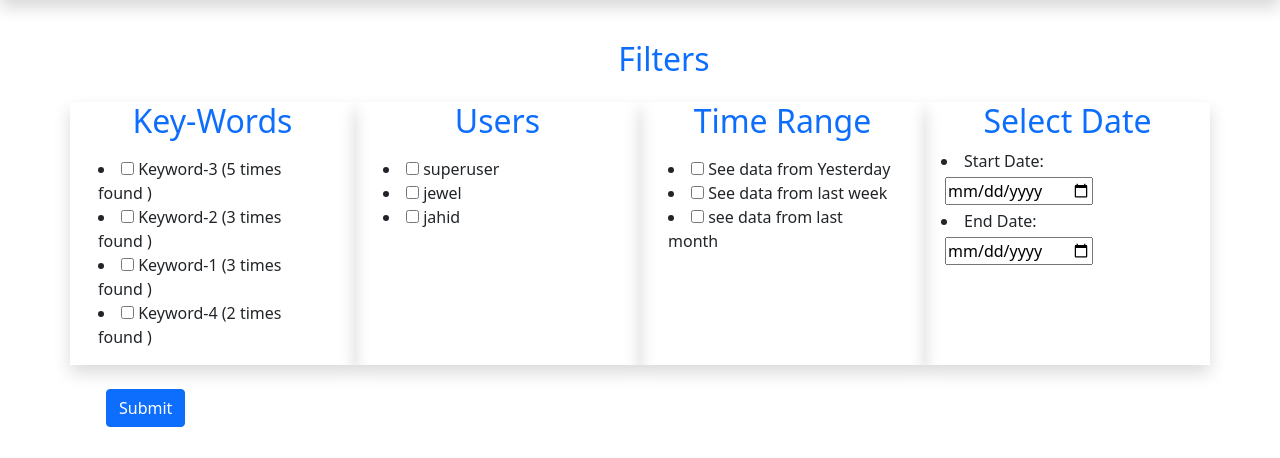
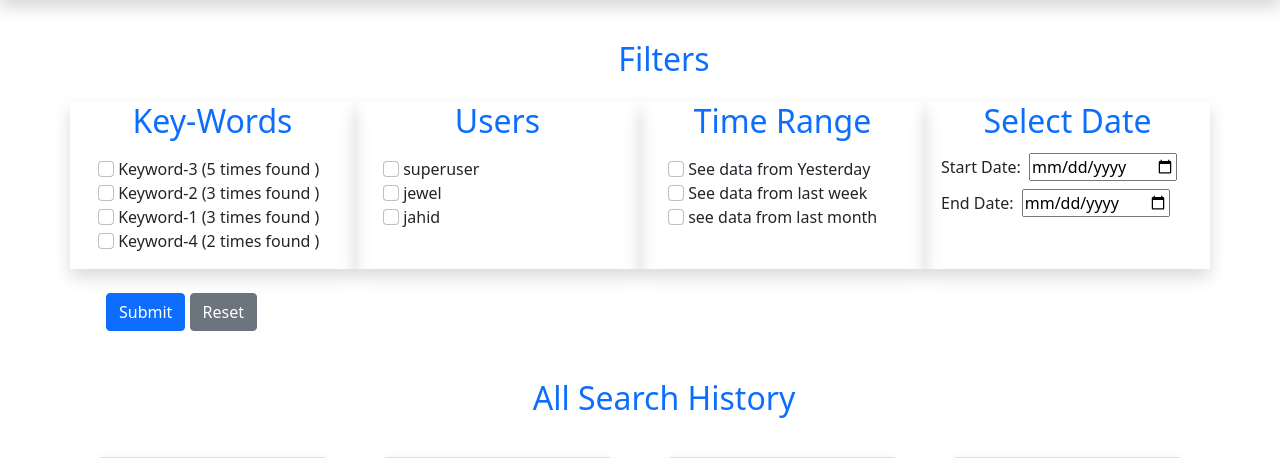
Before and after one commit to MahmudJewel/Django-Search_History, a Django app: page / in a window 1280 px wide. Shown: the part 56-514 px from the top of the page. Run offline with Django 4.2, Linux system fonts and the light colour scheme; data comes from the database, SQL or seed files in the repository; some libraries are stand-ins or nearby versions.

Commit message:
some designed changed on home page

```diff
--- a/second/views.py
+++ b/second/views.py
@@ -51,9 +51,20 @@
         return all_Data
 
     def get_context_data(self, **kwargs):
+        # for checked or unchecked
+        ky = self.request.GET.getlist('keyword_checkbox')
+        users_ck = self.request.GET.getlist("user_checkbox")
+        time_range = self.request.GET.getlist("time_checkbox")
+        if time_range:
+            print('time : ', time_range[0])
+
+        # print(f"keyword is : ", ky)
         context = super().get_context_data(**kwargs)
         users= User.objects.all()
         keywords = history.objects.values("keyword").distinct().annotate(key_count=Count("keyword")).order_by('-key_count')
         context['users'] = list(users)
         context['keywords'] = list(keywords)
+        context['ky']=list(ky)
+        context['users_ck']=list(users_ck)
+        context['time_range']=list(time_range)
         return context
--- a/templates/home.html
+++ b/templates/home.html
@@ -1,4 +1,4 @@
-{% extends 'base.html' %} {% block content %}
+{% extends 'base.html' %} {% load static %} {% block content %}
 <div class="container">
   <!-- distinct keywords, users, time ==> filter  -->
   <form action="?" method="get">
@@ -9,10 +9,8 @@
         <h2 class="text-center text-primary">Key-Words</h2>
         <div class="m-3">
           {% for h in keywords %}
-          <li>
-            <input type="checkbox" value="{{h.keyword }}" name="keyword_checkbox" />
-            {{h.keyword}} ({{ h.key_count}} times found )
-          </li>
+          <input class="form-check-input" id="{{h.keyword}}" type="checkbox" value="{{h.keyword }}" name="keyword_checkbox" {% if h.keyword in ky %} checked {% endif %}/>
+          <label class="form-check-label" for="{{h.keyword}}"> {{h.keyword}} ({{ h.key_count}} times found ) </label> <br>
           {% endfor %}
         </div>
       </div>
@@ -22,10 +20,9 @@
         <h2 class="text-center text-primary">Users</h2>
         <div class="m-3">
           {% for h in users %}
-          <li>
-            <input type="checkbox" value="{{h.username }}" name="user_checkbox" />
-            {{h.username}}
-          </li>
+            <input class="form-check-input" id="{{h.id}}" type="checkbox" value="{{h.username }}" name="user_checkbox" {% if h.username in users_ck %} checked {% endif %}/>
+            <label class="form-check-label" for="{{h.id}}"> {{h.username}} </label>
+          <br>
           {% endfor %}
         </div>
       </div>
@@ -33,28 +30,27 @@
       <div class="col-md-3 shadow">
         <h2 class="text-center text-primary">Time Range</h2>
         <div class="m-3">
-          <li>
-            <input type="checkbox" value="1" name="time_checkbox" />
-            See data from Yesterday
-          </li>
-          <li>
-            <input type="checkbox" value="7" name="time_checkbox" />
-            See data from last week
-          </li>
-          <li>
-            <input type="checkbox" value="30" name="time_checkbox" />
-            see data from last month
-          </li>
+          <input class="form-check-input" id="one" type="checkbox" value="1" name="time_checkbox" {% if time_range %} {% if '1' in time_range %} checked {% endif %}{% endif %}/>
+          <label class="form-check-label" for="one"> See data from Yesterday </label>
+          <br>
+
+          <input class="form-check-input" id="seven" type="checkbox" value="7" name="time_checkbox" {% if '7' in time_range %} checked {% endif %}/>
+          <label class="form-check-label" for="seven"> See data from last week </label>
+          <br>
+
+          <input class="form-check-input" id="month" type="checkbox" value="30" name="time_checkbox" {% if '30' in time_range %} checked {% endif %}/>
+          <label class="form-check-label" for="month"> see data from last month </label>
+          <br>
         </div>
       </div>
 
       <div class="col-md-3 shadow">
         <h2 class="text-center text-primary">Select Date</h2>
         <div class="m-1">
-          <li>Start Date:
+          <li class="list-inline-item">Start Date:
             <input type="date" name="start_date" class="m-1" />
           </li>
-          <li>End Date:
+          <li class="list-inline-item">End Date:
             <input type="date" name="end_date" class="m-1"/>
           </li>
         </div>
@@ -62,6 +58,7 @@
 
       <div class="m-4">
         <button class="btn btn-primary" type="submit" >Submit</button>
+        <a href="/" class="btn btn-secondary" >Reset</a>
       </div>
     </div>
   </form>
```
Also changed, not shown: 3 other files.
